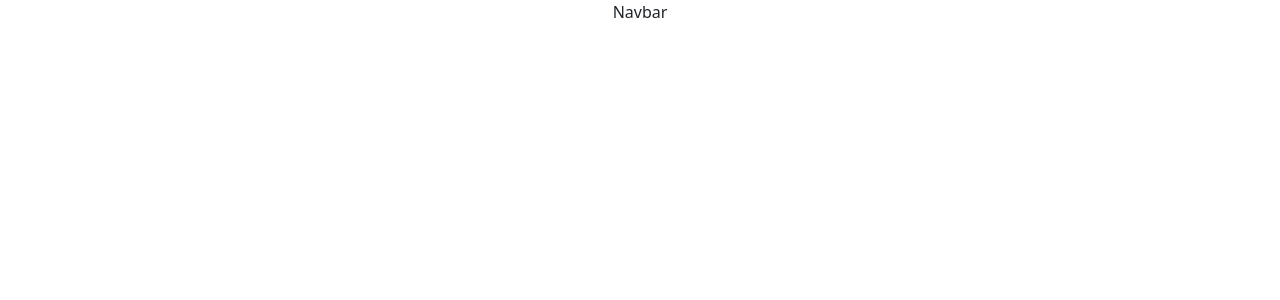
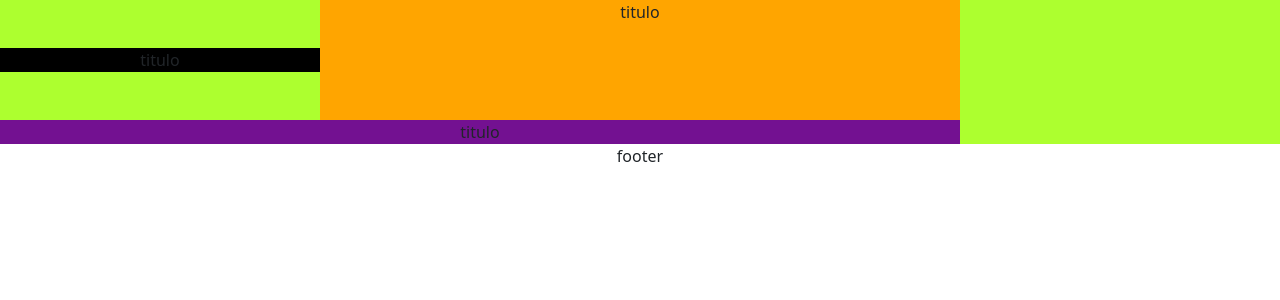
Before and after one commit to LeonardoGBM/FronthersV1.0.0, a React (Create React App) app: page / in a window 1280 px wide. Shown: the top 300 px of the page. Built offline with nearby package versions, Linux system fonts and the light colour scheme.

Commit message:
cambios2

```diff
--- a/src/App.jsx
+++ b/src/App.jsx
@@ -1,10 +1,12 @@
 import './App.css';
 import React from "react";
 import Navbar from './components/navbar'
+import Footer from './components/footer'
 function App() {
   return (
     <div className="App">
       <Navbar />
+      <Footer />
     </div>
   );
 }
--- /dev/null
+++ b/src/components/footer.jsx
@@ -0,0 +1,9 @@
+import React from 'react'
+
+const Footer = () => {
+  return (
+    <div>footer</div>
+  )
+}
+
+export default Footer;
--- a/src/components/navbar.jsx
+++ b/src/components/navbar.jsx
@@ -1,8 +1,17 @@
-import React from 'react'
+import React,{Fragment} from 'react'
+import './navbarestilo.css'
 
 const Navbar = () => {
   return (
-    <div>Navbar</div>
+    <Fragment>
+      <div className="container-fluid">
+        <div className="row Titulo">
+          <div className="col-sm-3 caja1 mb-5 mt-5">titulo</div>
+          <div className="col-md-6 caja2">titulo</div>
+          <div className="col-md-9 caja3">titulo</div>
+        </div>
+      </div>
+    </Fragment>
   )
 }
 
--- /dev/null
+++ b/src/components/navbarestilo.css
@@ -0,0 +1,12 @@
+.Titulo{
+    background: greenyellow;
+}
+.caja1{
+    background: black;
+}
+.caja2{
+    background: orange;
+}
+.caja3{
+    background: rgb(115, 17, 145);
+}
```
